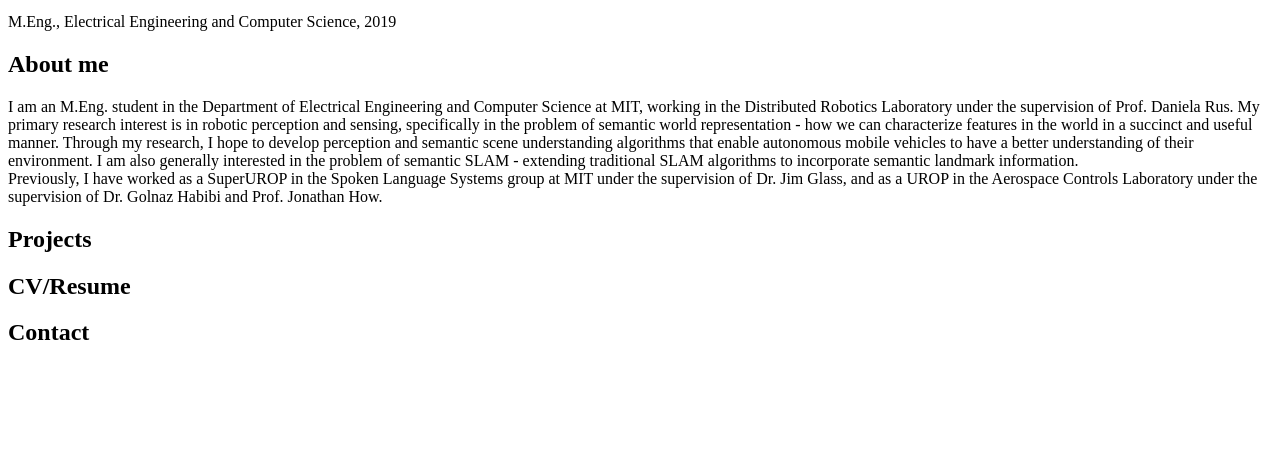
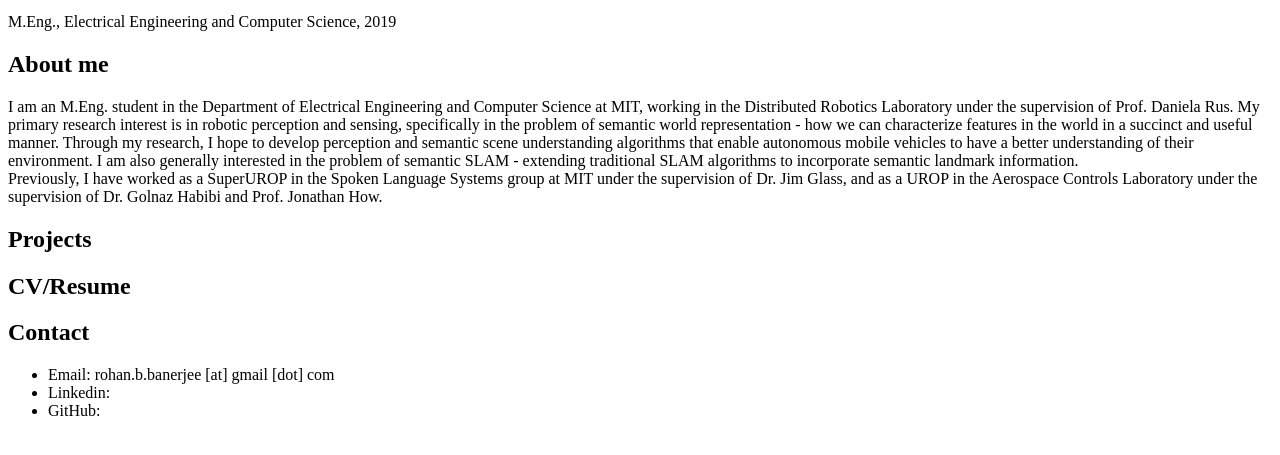
Before and after one commit to rohanb2018/rohanb2018.github.io, a plain HTML site: page index.html in a window 1280 px wide. Shown: the part 101-556 px from the top of the page. Drawn offline with Linux system fonts and the light colour scheme.

Commit message:
added contact info

```diff
--- a/index.html
+++ b/index.html
@@ -19,5 +19,10 @@
     <h2>Projects</h2>
     <h2>CV/Resume</h2>
     <h2>Contact</h2>
+        <ul>
+        <li>Email: rohan.b.banerjee [at] gmail [dot] com</li>
+        <li>Linkedin: </li>
+        <li>GitHub: </li>
+        </ul>
   </body>
 </html>
```
